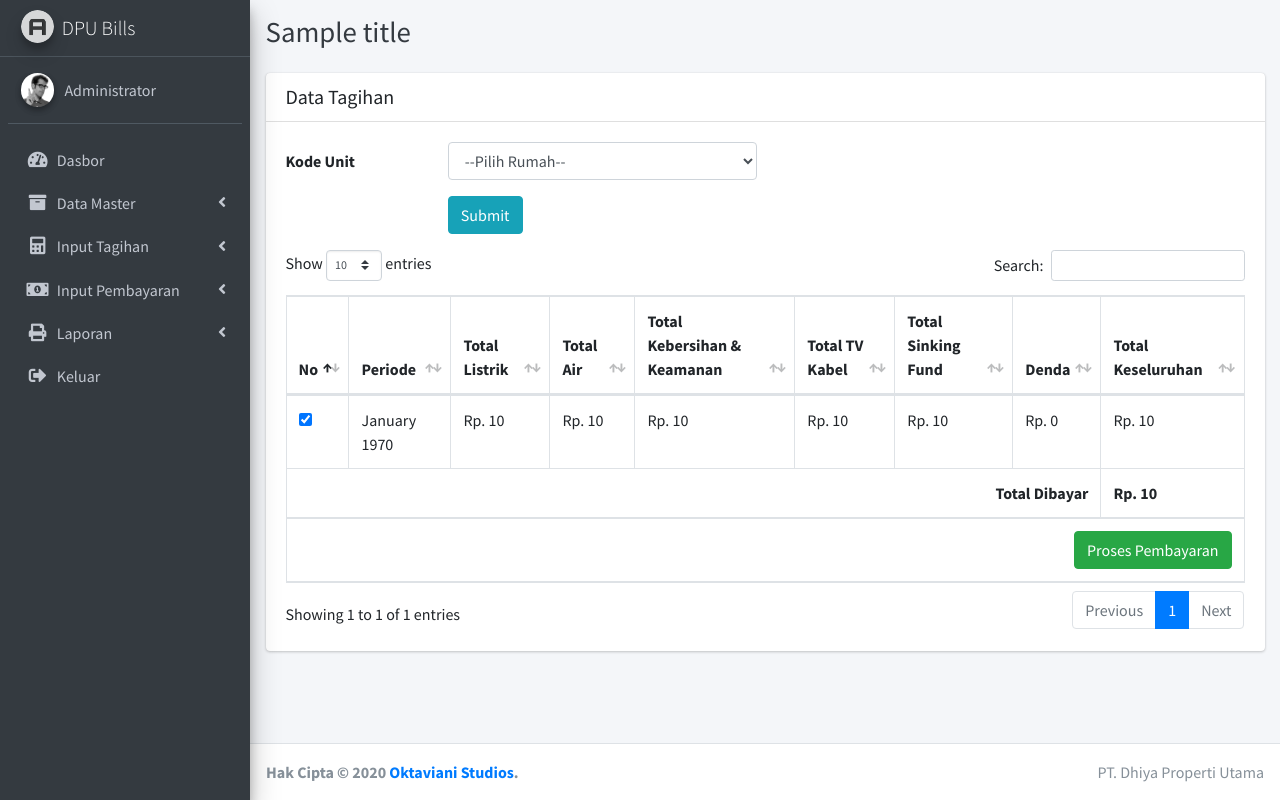
After one commit to aidityasadhakim/sales, a CodeIgniter app: the page made by application/views/payments/view.php in a window 1280 px wide. The commit adds this page. Run offline with CodeIgniter, Linux system fonts and the light colour scheme; the template is opened without the code that fills it: most values are stand-ins (such as "Sample title", 1, 10 or a date in 2020); data that the repository does not hold is empty; some libraries are stand-ins or nearby versions.

Commit message:
add payment

```diff
--- a/application/controllers/Transaction.php
+++ b/application/controllers/Transaction.php
@@ -78,7 +78,8 @@ class Transaction extends CI_Controller {
                         'cabletv_total_price'  => $cabletv_total_price,
                         'sf_total_price'  => $sf_total_price,
                         'grand_total' => $grand_total,
-                        'created_by' => $this->session->userdata('id')
+                        'created_by' => $this->session->userdata('id'),
+                        'payment_status' => 0
                         );
 
             $this->trans->insertData($dataInsert);
--- a/application/views/layouts/footer.php
+++ b/application/views/layouts/footer.php
@@ -49,41 +49,6 @@
         $('#water_total_used').val(total_used);
         $('.water_total_price').val(total_price);
     }
-    // function validatePeriodOnSubmit() {
-    //     var data = 3;
-    //     if (data == 0) {
-    //             return true;
-    //         }
-    //         else {
-    //             alert('Data dengan periode ini sudah ada!');
-    //             return false;
-    //         }
-    //     var unit_type = $('#unit_type').val();
-    //     var unit_id = $('#unit_id').val();
-    //     var period = $('#period').val();
-    //     $.ajax({
-    //         url: base_url + 'transaction/checkPeriod',
-    //         type: 'POST',
-    //         dataType: 'html',
-    //         data: {unit_id: unit_id, unit_type: unit_type, period: period},
-    //     })
-    //     .done(function(data) {
-    //         if (data == 0) {
-    //             return true;
-    //         }
-    //         else {
-    //             alert('Data dengan periode ini sudah ada!');
-    //             return false;
-    //         }
-    //     })
-    //     .fail(function() {
-    //         console.log("error");
-    //     })
-    //     .always(function() {
-    //         console.log("complete");
-    //     });
-
-    // }
 
     $(function () {
         $('#unit_id').change(function(event) {
@@ -170,6 +135,23 @@
         });
 
 
+        $('input[type=checkbox]').change(function() {
+            var total = 0;
+            var formatter = new Intl.NumberFormat('en-US', {
+              style: 'currency',
+              currency: 'IDR',
+              maximumSignificantDigits: 3
+            });
+            console.log('checked');
+            $('input[type=checkbox]').each(function() {
+                if (this.checked == true) {
+                    var amount = $(this).data('amount');
+                    total = total + amount;
+                }
+            });
+            $('.grand_total').html('<strong>' + formatter.format(total) + '</strong>');
+        });
+
         $("#data-table").DataTable();
     });
 </script>
--- a/application/views/layouts/header.php
+++ b/application/views/layouts/header.php
@@ -86,7 +86,7 @@
                 <a href="#" class="nav-link<?php echo ($page == 'trans_residence' || $page == 'trans_mansion') ? ' active' : ''; ?>">
                   <i class="nav-icon fas fa-calculator"></i>
                   <p>
-                    Input Transaksi
+                    Input Tagihan
                     <i class="right fas fa-angle-left"></i>
                   </p>
                 </a>
@@ -99,6 +99,29 @@
                   </li>
                   <li class="nav-item">
                     <a href="<?php echo base_url('transaction/index/2') ?>" class="nav-link<?php echo ($page == 'trans_mansion') ? ' active' : ''; ?>">
+                      <i class="far fa-circle nav-icon"></i>
+                      <p>Mansion</p>
+                    </a>
+                  </li>
+                </ul>
+            </li>
+            <li class="nav-item has-treeview<?php echo ($page == 'payment_residence' || $page == 'payment_mansion') ? ' menu-open' : ''; ?>">
+                <a href="#" class="nav-link<?php echo ($page == 'payment_residence' || $page == 'payment_mansion') ? ' active' : ''; ?>">
+                  <i class="nav-icon fas fa-money-bill-alt"></i>
+                  <p>
+                    Input Pembayaran
+                    <i class="right fas fa-angle-left"></i>
+                  </p>
+                </a>
+                <ul class="nav nav-treeview">
+                  <li class="nav-item">
+                    <a href="<?php echo base_url('payment/index/1') ?>" class="nav-link<?php echo ($page == 'payment_residence') ? ' active' : ''; ?>">
+                      <i class="far fa-circle nav-icon"></i>
+                      <p>Apartemen</p>
+                    </a>
+                  </li>
+                  <li class="nav-item">
+                    <a href="<?php echo base_url('payment/index/2') ?>" class="nav-link<?php echo ($page == 'payment_mansion') ? ' active' : ''; ?>">
                       <i class="far fa-circle nav-icon"></i>
                       <p>Mansion</p>
                     </a>
--- /dev/null
+++ b/application/views/payments/view.php
@@ -0,0 +1,121 @@
+<?php $this->load->view('layouts/header'); ?>
+  <div class="content-wrapper">
+    <div class="content-header">
+      <div class="container-fluid">
+        <div class="row mb-2">
+          <div class="col-sm-6">
+            <h1 class="m-0 text-dark"><?php echo $title; ?></h1>
+          </div>
+        </div>
+      </div>
+    </div>
+
+    <div class="content">
+      <div class="container-fluid">
+        <div class="row">
+          <div class="col-lg-12">
+            <div class="card">
+              <div class="card-header">
+                <h5 class="m-0">Data Tagihan <?php echo getLabelUnitType($type) ?></h5>
+              </div>
+              <div class="card-body">
+                <form class="form-horizontal" method="post">
+                <?php if ($type == 1): ?>
+                  <div class="form-group row">
+                    <label for="unit_id" class="col-sm-2 col-form-label">Kode Unit</label>
+                    <div class="col-sm-4">
+                      <select name="unit_id" class="form-control select2" id="unit_id" required>
+                        <option value="">--Pilih Apartemen--</option>
+                        <?php foreach ($units as $key => $value): ?>
+                        <option value="<?php echo $value['id'] ?>"><?php echo $value['code'].' / '.$value['owner'].' / '.$value['tower'].'-'.$value['floor'].$value['blok'] ?></option>
+                        <?php endforeach ?>
+                      </select>
+                    </div>
+                  </div>
+                <?php else: ?>
+                  <div class="form-group row">
+                    <label for="unit_id" class="col-sm-2 col-form-label">Kode Unit</label>
+                    <div class="col-sm-4">
+                      <select name="unit_id" class="form-control select2" id="unit_id" required>
+                        <option value="">--Pilih Rumah--</option>
+                        <?php foreach ($units as $key => $value): ?>
+                        <option value="<?php echo $value['id'] ?>"><?php echo $value['code'].' / '.$value['owner'].' / '.$value['type'].'-'.$value['blok'] ?></option>
+                        <?php endforeach ?>
+                      </select>
+                    </div>
+                  </div>
+                <?php endif; ?>
+                  <div class="form-group row">
+                    <label for="btn-submit-trans" class="col-sm-2 col-form-label">&nbsp;</label>
+                    <div class="col-sm-4">
+                        <button type="submit" class="btn btn-info" name="submit" value="submit">Submit</button>
+                    </div>
+                  </div>
+                </form>
+
+                <?php if($this->session->flashdata('msg')): ?>
+                  <div class="alert alert-success">
+                      <button type="button" class="close" data-dismiss="alert">X</button>
+                      <?php echo $this->session->flashdata('msg'); ?>
+                  </div>
+                <?php endif; ?>
+
+                <?php if (isset($bills)): ?>
+                <form method="post" action="<?php echo base_url('payment/paid/'.$type) ?>">
+                <div class="table-responsive">
+                  <table class="table table-bordered" id="data-table">
+                    <thead>
+                      <tr>
+                        <th>No</th>
+                        <th>Periode</th>
+                        <th>Total Listrik</th>
+                        <th>Total Air</th>
+                        <th>Total Kebersihan &amp; Keamanan</th>
+                        <th>Total TV Kabel</th>
+                        <th>Total Sinking Fund</th>
+                        <th>Denda</th>
+                        <th>Total Keseluruhan</th>
+                      </tr>
+                    </thead>
+                    <tbody>
+                      <?php $grand_total = 0; foreach ($bills as $key => $value): ?>
+                      <tr>
+                        <td><input type="checkbox" name="units[]" value="<?php echo $value['id'] ?>" checked data-amount="<?php echo $value['grand_total'] ?>"></td>
+                        <td><?php echo date('F Y', strtotime($value['period'])) ?></td>
+                        <td>Rp. <?php echo number_format($value['el_total_price']) ?></td>
+                        <td>Rp. <?php echo number_format($value['water_total_price']) ?></td>
+                        <td>Rp. <?php echo number_format($value['cs_total_price']) ?></td>
+                        <td>Rp. <?php echo number_format($value['cabletv_total_price']) ?></td>
+                        <td>Rp. <?php echo number_format($value['sf_total_price']) ?></td>
+                        <td>Rp. <?php echo number_format($value['fine']) ?></td>
+                        <td>Rp. <?php echo number_format($value['grand_total']) ?></td>
+                      </tr>
+                      <?php
+                      $grand_total += $value['grand_total'];
+                      endforeach
+                      ?>
+                    </tbody>
+                    <tfoot>
+                      <tr>
+                        <td colspan="8" class="text-right"><strong>Total Dibayar</strong></td>
+                        <td class="grand_total"><strong>Rp. <?php echo number_format($grand_total) ?></strong></td>
+                      </tr>
+                      <?php if (!empty($bills)): ?>
+                      <tr>
+                        <td colspan="9" class="text-right"><button type="submit" class="btn btn-success" name="submit" value="submit">Proses Pembayaran</button>
+                        </td>
+                      </tr>
+                      <?php endif ?>
+                    </tfoot>
+                  </table>
+                </div>
+                </form>
+                <?php endif ?>
+              </div>
+            </div>
+          </div>
+        </div>
+      </div>
+    </div>
+  </div>
+<?php $this->load->view('layouts/footer'); ?>
--- a/application/views/transactions/insert.php
+++ b/application/views/transactions/insert.php
@@ -250,7 +250,7 @@
                 <div class="card-footer">
                   <input type="hidden" name="unit_type" value="<?php echo $type ?>" id="unit_type">
                   <button type="submit" class="btn btn-info" name="add" value="add" id="btn-submit-trans">Submit</button>
-                  <a href="<?php echo base_url('mansion') ?>" class="btn btn-default float-right">Cancel</a>
+                  <a href="<?php echo base_url('transaction/index/'.$type) ?>" class="btn btn-default float-right">Cancel</a>
                 </div>
                 <!-- /.card-footer -->
               </form>
```
Also changed, not shown: application/controllers/Payment.php (added, +52 -0 lines), application/models/Paymentmodel.php (added, +41 -0 lines).
